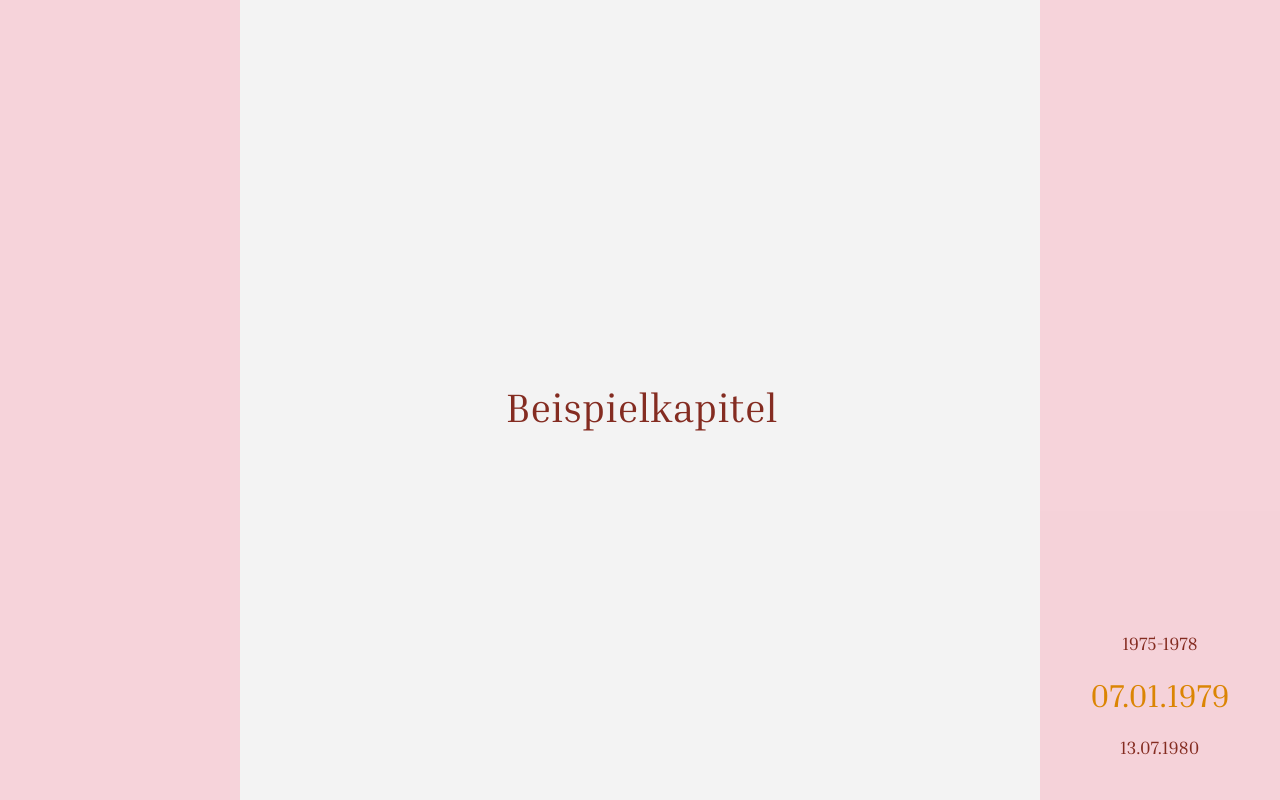
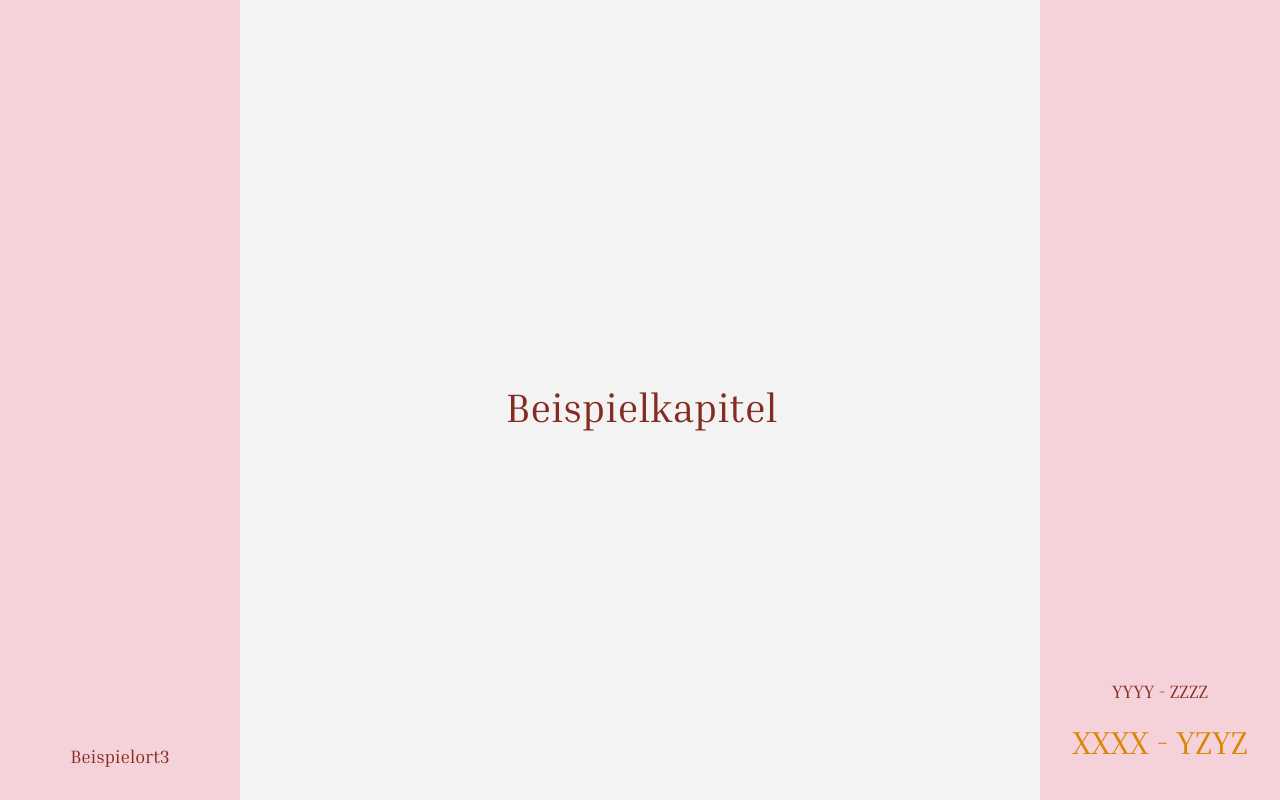
Before and after one commit to carlobeckmann2602/digital-storytelling-, a React (Vite) app: page / in a window 1280 px wide. Shown: the top 800 px of the page. Built offline with nearby package versions, Linux system fonts and the light colour scheme.

Commit message:
feat: Display time and place of the current chapter in the sidebars

```diff
--- a/src/App.tsx
+++ b/src/App.tsx
@@ -18,7 +18,7 @@ function App() {
       <div className='app'>
         <div className='chapters'>
           <div className='sidebars'>
-            <SidebarLeft anyProp='' />
+            <SidebarLeft currentChapter={currentChapter} />
             <SidebarRight currentChapter={currentChapter} />
           </div>
           <div className='chapter-content'>
--- a/src/components/SidebarLeft.scss
+++ b/src/components/SidebarLeft.scss
@@ -7,4 +7,14 @@
   width: 240px;
   height: 100vh;
   background-color: $sidebar-color;
+
+  display: flex;
+  flex-direction: column;
+  justify-content: end;
 }
+
+.place {
+  color: $context-timeline-color;
+  padding: 30px 10px;
+  font-size: 18px;
+}
--- a/src/components/SidebarLeft.tsx
+++ b/src/components/SidebarLeft.tsx
@@ -1,14 +1,15 @@
 import { PropsWithChildren } from 'react'
+import { Chapter, CHAPTERS } from '../helpers/constants'
 import './SidebarLeft.scss'
 
-interface Props {
-  anyProp: string // TODO: Replace with real props
+interface SidebarProps {
+  currentChapter: Chapter
 }
 
-function SidebarLeft(props: PropsWithChildren<Props>) {
+function SidebarLeft(props: PropsWithChildren<SidebarProps>) {
   return (
     <div className='sidebarLeft'>
-      <span>{props.children}</span>
+      <span className='place'>{CHAPTERS.get(props.currentChapter)?.place}</span>
     </div>
   )
 }
--- a/src/components/SidebarRight.scss
+++ b/src/components/SidebarRight.scss
@@ -14,16 +14,20 @@
 }
 
 .timeline {
-  font-family: $primary-fontfamily;
   color: $context-timeline-color;
   padding: 30px 10px;
   flex: 100%;
+  display: flex;
+  flex-direction: column;
 
   .date {
+    display: block;
     font-size: 18px;
     line-height: 36px;
     margin: 5px;
     padding: 0;
+    color: $context-timeline-color;
+    text-decoration: none;
   }
 
   .date:hover {
@@ -32,12 +36,25 @@
   }
 
   .current-date {
+    @extend .date;
     padding: 0;
     margin: 10px;
     font-size: 32px;
     color: $c-timeline-color;
   }
 
+  .current-date:hover {
+    font-size: 32px;
+  }
+
+  .prev-date {
+    @extend .date;
+  }
+
+  .next-date {
+    @extend .date;
+  }
+
   .hidden-date {
     display: none;
   }
--- a/src/components/SidebarRight.tsx
+++ b/src/components/SidebarRight.tsx
@@ -1,39 +1,62 @@
-import { Chapter, CHAPTER_TITLES } from '../helpers/constants'
+import { Chapter, CHAPTERS } from '../helpers/constants'
 import './SidebarRight.scss'
 import { useState } from 'react'
+import classNames from 'classnames'
 
-interface Props {
+interface SidebarProps {
   currentChapter: Chapter
 }
 
-function SidebarRight(props: Props) {
+function SidebarRight(props: SidebarProps) {
   const [expandTimeline, setExpandTimeline] = useState(false)
 
   return (
     <div className='sidebarRight'>
-      {/*
-      TODO: Replace with another Record that maps currentChapter to a year/date
-      (if there are two or more years/dates in one chapter we might have to create a new
-        state for the current year/date in addition to the state for the currentChapter)
-      */}
-      {/* <span>{CHAPTER_TITLES[props.currentChapter]}</span> */}
+      <Timeline currentChapter={props.currentChapter} />
+    </div>
+  )
+
+  interface TimelineProps {
+    currentChapter: Chapter
+  }
+
+  function Timeline(props: TimelineProps) {
+    const currentKey = props.currentChapter
+
+    // TODO: Maybe storing the next and previous chapter as well is easier?
+    // Or a different datastructure maybe?
+    const chaptersKeys = Array.from(CHAPTERS.keys())
+    const indexOfCurrentKey = chaptersKeys.findIndex((value) => value === currentKey)
+    const prevKey = chaptersKeys[indexOfCurrentKey - 1]
+    const nextKey = chaptersKeys[indexOfCurrentKey + 1]
+
+    return (
       <nav
         className='timeline'
         onMouseEnter={() => setExpandTimeline(true)}
         onMouseLeave={() => setExpandTimeline(false)}
       >
-        <ul className={expandTimeline ? 'date' : 'hidden-date'}>XXXX</ul>
-        <ul className={expandTimeline ? 'date' : 'hidden-date'}>XX.XX.XXXX</ul>
-        <ul className={expandTimeline ? 'date' : 'hidden-date'}>XX.XX.XXXX</ul>
-        <ul className='prev-date date'>1975-1978</ul>
-        <ul className='current-date'>07.01.1979</ul>
-        <ul className='next-date date'>13.07.1980</ul>
-        <ul className={expandTimeline ? 'date' : 'hidden-date'}>XXXX-XXXX</ul>
-        <ul className={expandTimeline ? 'date' : 'hidden-date'}>XX.XX.XXXX</ul>
-        <ul className={expandTimeline ? 'date' : 'hidden-date'}>XX.XX.XXXX</ul>
+        {Array.from(CHAPTERS).map(([key, value]) => {
+          return (
+            <a
+              href={`#${key}`}
+              className={classNames({
+                date: expandTimeline,
+                'current-date': currentKey === key,
+                'prev-date': prevKey === key,
+                'next-date': nextKey === key,
+                'hidden-date':
+                  !expandTimeline && currentKey !== key && prevKey !== key && nextKey !== key,
+              })}
+              key={key}
+            >
+              {value.time}
+            </a>
+          )
+        })}
       </nav>
-    </div>
-  )
+    )
+  }
 }
 
 export default SidebarRight
--- a/src/components/chapter/ChildhoodB/ChildhoodB.tsx
+++ b/src/components/chapter/ChildhoodB/ChildhoodB.tsx
@@ -1,6 +1,6 @@
 import React, { useEffect } from 'react'
 import classNames from 'classnames'
-import { Chapter, CHAPTER_TITLES } from '../../../helpers/constants'
+import { Chapter, CHAPTERS } from '../../../helpers/constants'
 import useOnScreen from '../../../helpers/useOnScreenHook'
 import classes from './ChildhoodB.module.scss'
 
@@ -9,18 +9,20 @@ interface Props {
 }
 
 const ChildhoodB = (props: Props) => {
+  const CHAPTER_ID: Chapter = 'CHILDHOOD_B'
+
   const ref = React.useRef<HTMLInputElement>(null)
   const onScreen = useOnScreen(ref, '-350px')
   useEffect(() => {
-    onScreen && props.setCurrentChapter('CHILDHOOD_B')
+    onScreen && props.setCurrentChapter(CHAPTER_ID)
   }, [onScreen])
 
   return (
-    <div>
+    <div id={CHAPTER_ID}>
       <div ref={ref} className={'header-outer'}>
         <div className='header-inner'>
           <h2 className={classNames(classes.heading, 'chapter-heading')}>
-            {CHAPTER_TITLES['CHILDHOOD_B']}
+            {CHAPTERS.get(CHAPTER_ID)?.title}
           </h2>
         </div>
       </div>
--- a/src/components/chapter/ChildhoodC/ChildhoodC.tsx
+++ b/src/components/chapter/ChildhoodC/ChildhoodC.tsx
@@ -1,6 +1,6 @@
 import React, { useEffect } from 'react'
 import classNames from 'classnames'
-import { Chapter, CHAPTER_TITLES } from '../../../helpers/constants'
+import { Chapter, CHAPTERS } from '../../../helpers/constants'
 import useOnScreen from '../../../helpers/useOnScreenHook'
 import classes from './ChildhoodC.module.scss'
 
@@ -9,18 +9,20 @@ interface Props {
 }
 
 const ChildhoodC = (props: Props) => {
+  const CHAPTER_ID: Chapter = 'CHILDHOOD_C'
+
   const ref = React.useRef<HTMLInputElement>(null)
   const onScreen = useOnScreen(ref, '-350px')
   useEffect(() => {
-    onScreen && props.setCurrentChapter('CHILDHOOD_C')
+    onScreen && props.setCurrentChapter(CHAPTER_ID)
   }, [onScreen])
 
   return (
-    <div>
+    <div id={CHAPTER_ID}>
       <div ref={ref} className={'header-outer'}>
         <div className='header-inner'>
           <h2 className={classNames(classes.heading, 'chapter-heading')}>
-            {CHAPTER_TITLES['CHILDHOOD_C']}
+            {CHAPTERS.get(CHAPTER_ID)?.title}
           </h2>
         </div>
       </div>
--- a/src/components/chapter/Template/Template.tsx
+++ b/src/components/chapter/Template/Template.tsx
@@ -1,7 +1,7 @@
 import React, { useEffect } from 'react'
 import classNames from 'classnames'
 import { Parallax } from 'react-scroll-parallax'
-import { Chapter, CHAPTER_TITLES } from '../../../helpers/constants'
+import { Chapter, CHAPTERS } from '../../../helpers/constants'
 import useOnScreen from '../../../helpers/useOnScreenHook'
 import classes from './Template.module.scss'
 import TestImage from '@/assets/img/template-1.jpg'
@@ -11,6 +11,11 @@ interface Props {
 }
 
 const Template = (props: Props) => {
+  // Used to identify the chapter
+  // Also add this to the Chapter type and add corresponding data in the CHAPTERS map
+  // (see constants.ts)
+  const CHAPTER_ID: Chapter = 'TEMPLATE'
+
   // Ref for the element that we want to detect whether on screen
   const ref = React.useRef<HTMLInputElement>(null)
   // Call the hook passing in ref and root margin
@@ -19,15 +24,15 @@ const Template = (props: Props) => {
   // Set current chapter state in App every time onScreen changes
   // (also on every rerender, which should hopefully be fine)
   useEffect(() => {
-    onScreen && props.setCurrentChapter('TEMPLATE')
+    onScreen && props.setCurrentChapter(CHAPTER_ID)
   }, [onScreen])
 
   return (
-    <>
+    <div id={CHAPTER_ID}>
       <div ref={ref} className={'header-outer'}>
         <div className='header-inner'>
           <h2 className={classNames(classes.heading, 'chapter-heading')}>
-            {CHAPTER_TITLES['TEMPLATE']}
+            {CHAPTERS.get(CHAPTER_ID)?.title}
           </h2>
         </div>
       </div>
@@ -53,7 +58,7 @@ const Template = (props: Props) => {
           </p>
         </div>
       </div>
-    </>
+    </div>
   )
 }
 
--- a/src/helpers/constants.ts
+++ b/src/helpers/constants.ts
@@ -1,8 +1,7 @@
-export const CHAPTER_TITLES: Record<Chapter, string> = {
-  TITLE: 'Titel',
-  TEMPLATE: 'Beispielkapitel',
-  CHILDHOOD_B: 'Kindheit von Bou Meng',
-  CHILDHOOD_C: 'Kindheit von Chum Mey',
-}
+export const CHAPTERS = new Map([
+  ['TEMPLATE', { time: 'XX.XX.XXXX', title: 'Beispielkapitel', place: 'Beispielort' }],
+  ['CHILDHOOD_C', { time: 'YYYY - ZZZZ', title: 'Kindheit von Chum Mey', place: 'Beispielort2' }],
+  ['CHILDHOOD_B', { time: 'XXXX - YZYZ', title: 'Kindheit von Bou Meng', place: 'Beispielort3' }],
+])
 
 export type Chapter = 'TITLE' | 'TEMPLATE' | 'CHILDHOOD_B' | 'CHILDHOOD_C'
```
